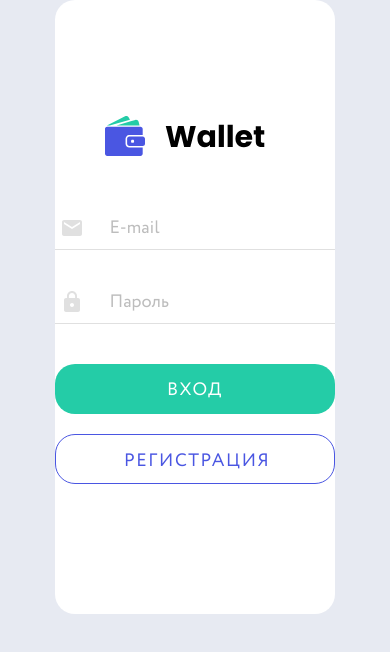
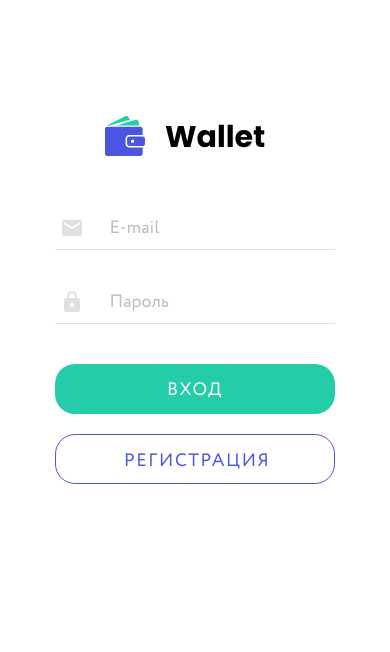
Before and after one commit to ialiev685/wallet-client, a React (Create React App) app: page /login in a window 390 px wide. Shown: the top 652 px of the page. Built offline with nearby package versions, Linux system fonts and the light colour scheme.

Commit message:
исправил фон на мобилке

```diff
--- a/src/pages/Background/Background.module.css
+++ b/src/pages/Background/Background.module.css
@@ -10,10 +10,10 @@
   .isLoggin.box::before {
     display: none;
   }
-  /* .box { */
-  /* max-width: var(--mobile); */
-  /* background-color: var(--color-white); */
-  /* } */
+  .box {
+    /* max-width: var(--mobile); */
+    background-color: var(--color-white);
+  }
   .isLoggin.box {
     background-color: var(--page-background-color);
   }
@@ -31,12 +31,12 @@
   }
 }
 
-@media screen and (min-width: 320px) {
+/* @media screen and (min-width: 320px) {
   .box {
-    /* background-color: var(--color-white); */
+    background-color: var(--color-white);
     background-color: var(--page-background-color);
   }
-}
+} */
 
 @media screen and (min-width: 768px) {
   .box {
```
